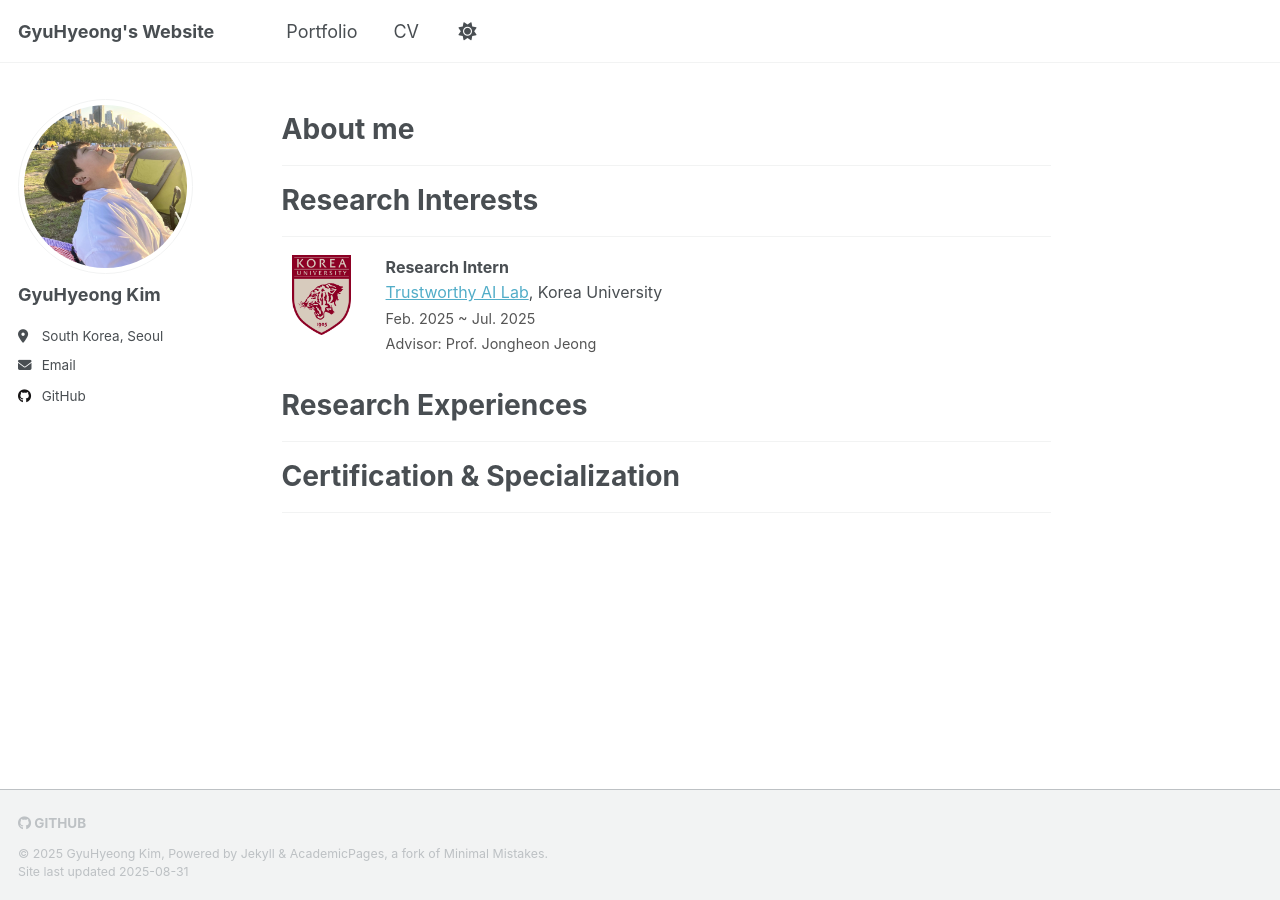
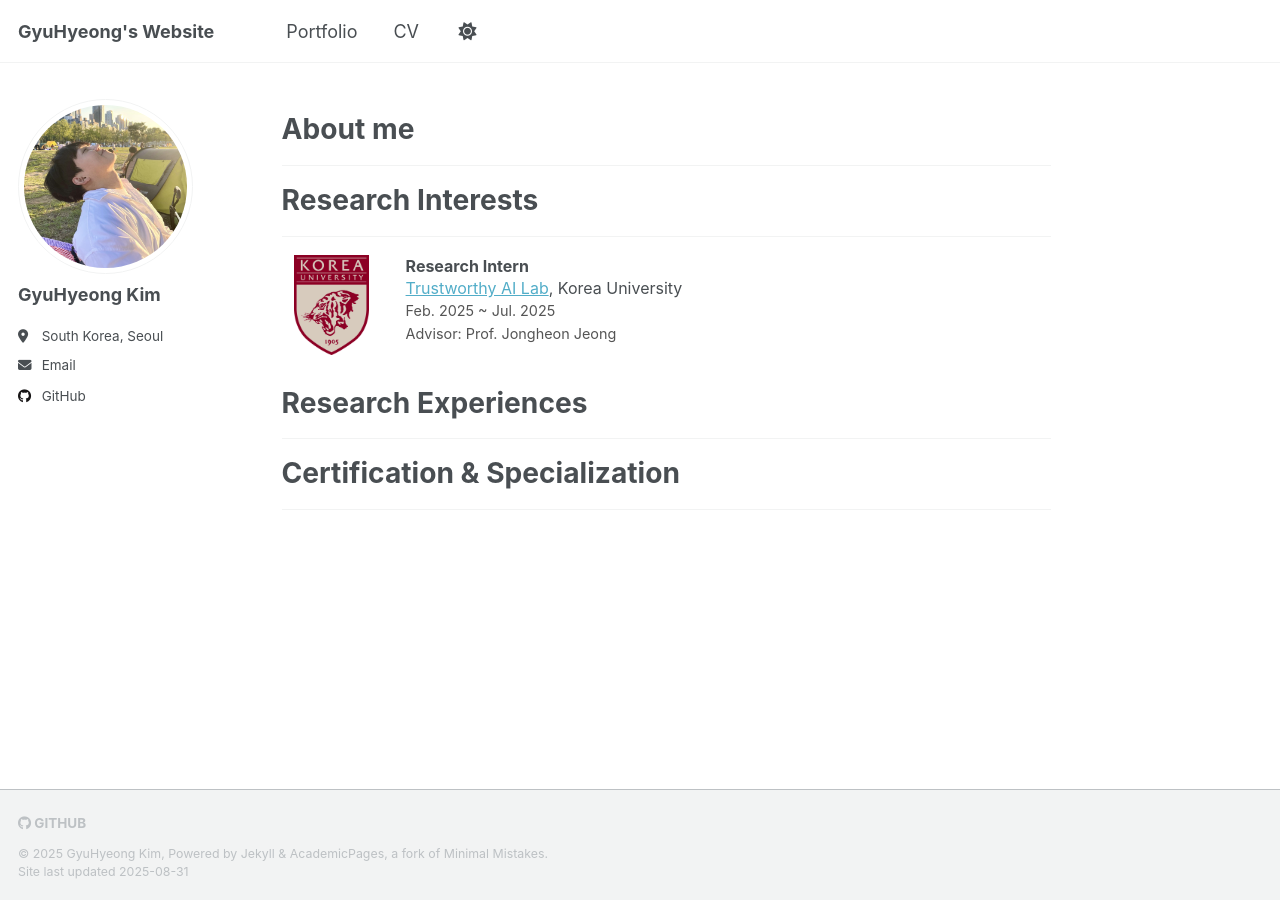
Before and after one commit to GyuHyeong-Kim/GyuHyeong-Kim.github.io, a Jekyll site: the page built from _pages/about.md, in a window 1280 px wide. Built offline with Jekyll 4.4.1, drawn with Linux system fonts in a browser that asks for light colours; a script that is not in the unit is left out.

Commit message:
Update about.md

```diff
--- a/_pages/about.md
+++ b/_pages/about.md
@@ -17,9 +17,9 @@ Research Interests
 
 <div style="display: flex; gap: 24px; align-items: flex-start; margin-bottom: 32px;">
   <img src="/images/korea.png" alt="Korea University Logo"
-       style="width: 80px; height: 80px; object-fit: contain;">
+       style="width: 100px; height: 100px; object-fit: contain;">
 
-  <div style="font-size: 16px; line-height: 1.6;">
+  <div style="font-size: 16px; line-height: 1.4;">
     <strong>Research Intern</strong><br>
     <a href="연구실_홈페이지_주소" target="_blank">Trustworthy AI Lab</a>, Korea University<br>
     <span style="font-size: 0.9em; color: #555;">Feb. 2025 ~ Jul. 2025</span><br>
```
